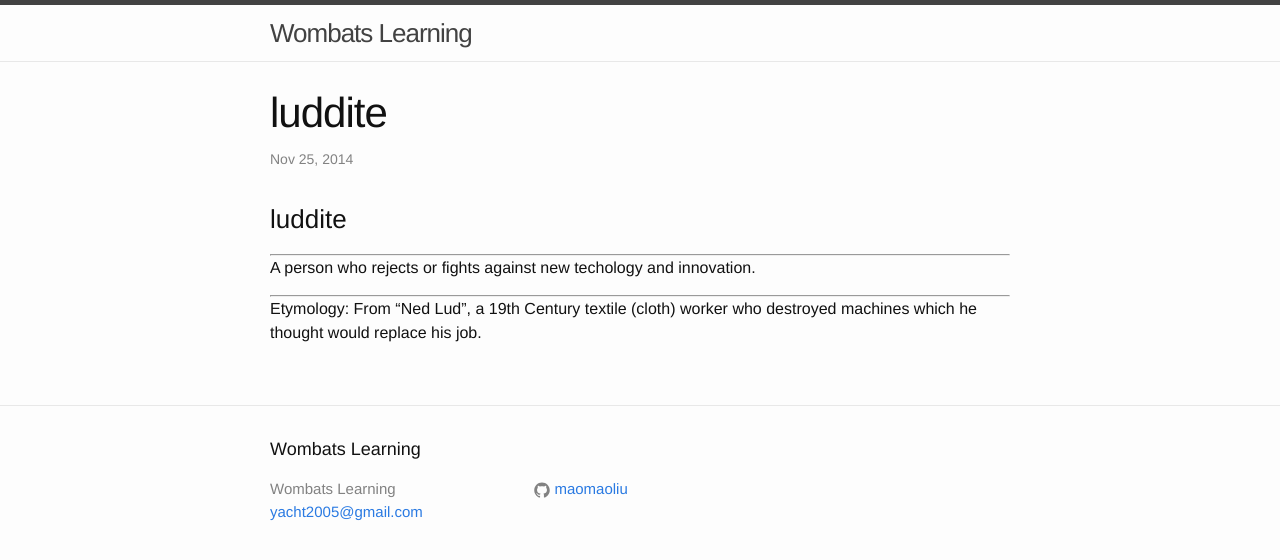
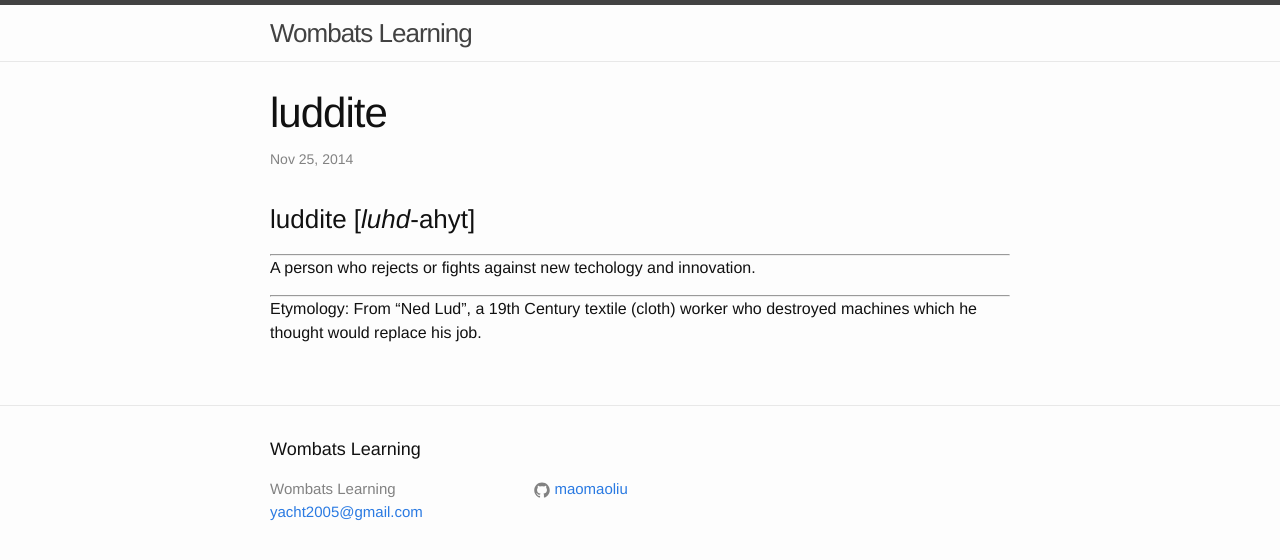
Before and after one commit to shangfei2014/wombats-learning, a Jekyll site: the page built from _posts/2014-11-25-luddite-english.markdown, in a window 1280 px wide. Shown: the top 560 px of the page. Built offline with Jekyll 4.4.1, drawn with Linux system fonts in a browser that asks for light colours.

Commit message:
Adding phonetic translation

```diff
--- a/_posts/2014-11-25-luddite-english.markdown
+++ b/_posts/2014-11-25-luddite-english.markdown
@@ -4,7 +4,7 @@ title:  "luddite"
 date:   2014-11-25 11:20:14
 categories: english
 ---
-### luddite
+### luddite [*luhd*-ahyt]
 -----------
 A person who rejects or fights against new techology and innovation.
 
```
